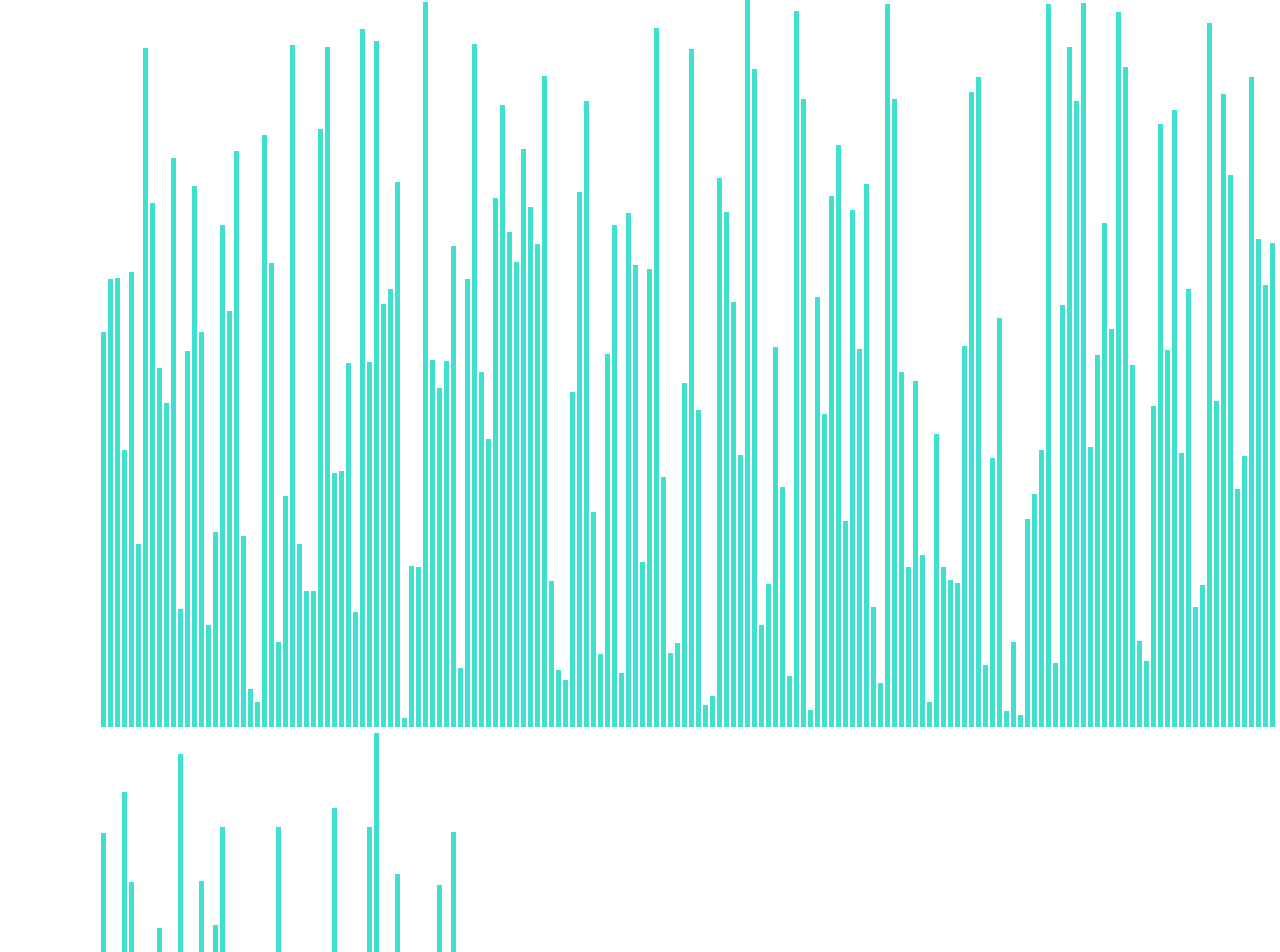
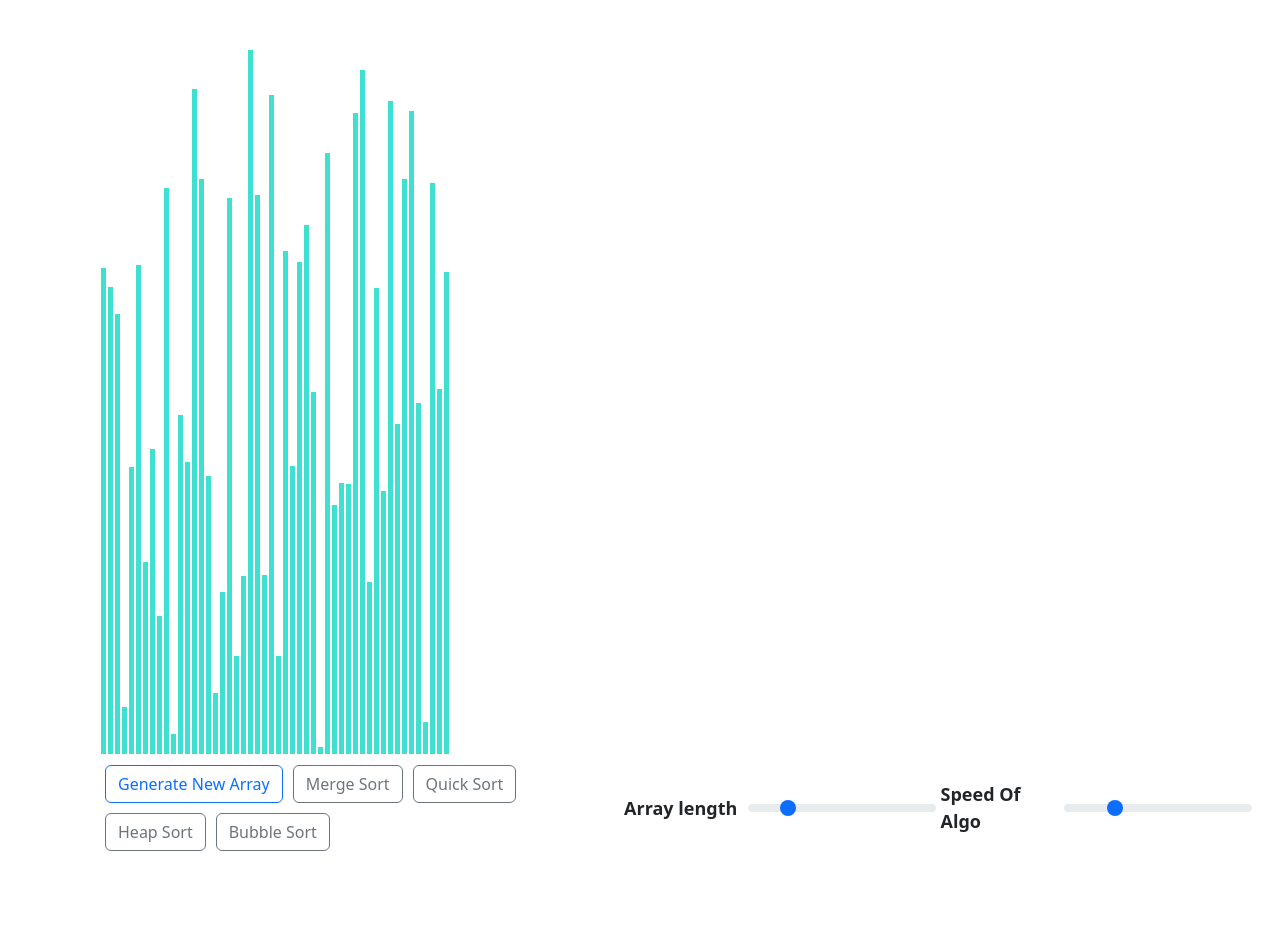
Before and after one commit to surajyadav1975/dsa-projects, a React (Create React App) app in the folder sorting-visualiser/: page / in a window 1280 px wide. Shown: the top 952 px of the page. After the commit the page ends 906 px from the top, so only its background shows below. Built offline with nearby package versions, Linux system fonts and the light colour scheme.

Commit message:
added bubble sort visualizer

```diff
--- /dev/null
+++ b/sorting-visualiser/src/SortingAlgos/BubbleSortalgo.js
@@ -0,0 +1,20 @@
+export function bubbleSortalgo(array){
+    const animations=[];
+    if (array.length <= 1) return array;
+    bubble(array, animations);
+    return animations;
+}
+
+function bubble(arr,animations) {
+    for (var i = 0; i < arr.length; i++) {
+        for (var j = 0; j < (arr.length - i - 1); j++) {
+            animations.push([j,j+1,arr[j],arr[j+1]]);
+            animations.push([j,j+1,arr[j],arr[j+1]]);
+            if (arr[j] > arr[j + 1]) {
+                var temp = arr[j]
+                arr[j] = arr[j + 1]
+                arr[j + 1] = temp
+            }
+        }
+    }
+}
--- a/sorting-visualiser/src/SortingVisualizer/Visualizer.css
+++ b/sorting-visualiser/src/SortingVisualizer/Visualizer.css
@@ -1,6 +1,8 @@
 .array-container {
     position: absolute;
+    margin-top: 50px;
     left: 100px;
+    width: 90%;
   }
 
   .array-bar {
@@ -10,3 +12,19 @@
     display: inline-flex;
     margin: 0 1px;
   }
+
+  .buttons{
+    display: flex;
+    margin-bottom: 50px;
+    justify-content: space-between;
+  }
+
+  .slider{
+    width: 400px;
+    font-weight: bolder;
+    font-size: 18px;
+    text-decoration: solid;
+    display: flex;
+    justify-content: end;
+    align-items: center;
+  }
--- a/sorting-visualiser/src/SortingVisualizer/Visualizer.jsx
+++ b/sorting-visualiser/src/SortingVisualizer/Visualizer.jsx
@@ -1,13 +1,8 @@
 import React from 'react';
 import './Visualizer.css';
-import { mergeSortalgo } from '../SortingAlgos/Sortingalgo';
+import { mergeSortalgo } from '../SortingAlgos/MergeSortalgo';
+import { bubbleSortalgo } from '../SortingAlgos/BubbleSortalgo';
 import "bootstrap/dist/css/bootstrap.min.css";
-
-const ANIMATION_SPEED_MS = 1;
-
-const PRIMARY_COLOR = 'turquoise';
-
-const SECONDARY_COLOR = 'red';
 
 export default class SortingVisualizer extends React.Component{
     constructor(props){
@@ -22,8 +17,9 @@ export default class SortingVisualizer extends React.Component{
 
     resetArray() {
         const array = [];
-        for (let i = 0; i < 220; i++) {
-          array.push(randomIntFromInterval(5, 730));
+        const len=document.getElementById("customRange2").value;
+        for (let i = 0; i < len; i++) {
+          array.push(randomIntFromInterval(5, 720));
         }
         this.setState({array});
       }
@@ -32,37 +28,60 @@ export default class SortingVisualizer extends React.Component{
         const animations = mergeSortalgo(this.state.array);
         for (let i = 0; i < animations.length; i++) {
         const arrayBars = document.getElementsByClassName('array-bar');
+        const speed=document.getElementById("customRange3").value;
         const isColorChange = i % 3 !== 2;
             if (isColorChange) {
                 const [barOneIdx, barTwoIdx] = animations[i];
-            const barOneStyle = arrayBars[barOneIdx].style;
-            const barTwoStyle = arrayBars[barTwoIdx].style;
-            const color = i % 3 === 0 ? SECONDARY_COLOR : PRIMARY_COLOR;
+                const color = i % 3 === 0 ? "red" : "turquoise";
                 setTimeout(() => {
-            barOneStyle.backgroundColor = color;
-            barTwoStyle.backgroundColor = color;
-            }, i * ANIMATION_SPEED_MS);
+                arrayBars[barOneIdx].style.backgroundColor = color;
+                arrayBars[barTwoIdx].style.backgroundColor = color;
+                },i*speed);
             } else {
                 setTimeout(() => {
                 const [barOneIdx, newHeight] = animations[i];
 
                 const barOneStyle = arrayBars[barOneIdx].style;
                 barOneStyle.height = `${newHeight}px`;
-            }, i * ANIMATION_SPEED_MS);
+                }, i*speed);
             }
         }
       }
 
       quickSort() {
-        // We leave it as an exercise to the viewer of this code to implement this method.
+
       }
 
       heapSort() {
-        // We leave it as an exercise to the viewer of this code to implement this method.
       }
 
       bubbleSort() {
-        // We leave it as an exercise to the viewer of this code to implement this method.
+        const animations = bubbleSortalgo(this.state.array);
+        for (let i = 0; i < animations.length; i++) {
+            const arrayBars = document.getElementsByClassName('array-bar');
+            const speed=document.getElementById("customRange3").value;
+            const [barOneIdx, barTwoIdx,baroneidxheight,bartwoidxheight] = animations[i];
+            if(i%2===0){
+                setTimeout(() => {
+                    arrayBars[barOneIdx].style.backgroundColor = "red";
+                    arrayBars[barTwoIdx].style.backgroundColor = "red";
+                },i*speed);
+            }
+            else{
+                if(baroneidxheight>bartwoidxheight){
+                    setTimeout(() => {
+                        const barOneStyle = arrayBars[barOneIdx].style;
+                        const bartwoStyle = arrayBars[barTwoIdx].style;
+                        barOneStyle.height = `${bartwoidxheight}px`;
+                        bartwoStyle.height = `${baroneidxheight}px`;
+                    }, i*speed);
+                }
+                setTimeout(() => {
+                    arrayBars[barOneIdx].style.backgroundColor = "turquoise";
+                    arrayBars[barTwoIdx].style.backgroundColor = "turquoise";
+                },i*speed);
+            }
+        }
       }
 
 
@@ -77,11 +96,21 @@ export default class SortingVisualizer extends React.Component{
                     ></div>
                 ))}
                 <div className='buttons'>
+                    <div>
                     <button className="btn btn-outline-primary" style={{margin: `5px`}} onClick={() => this.resetArray()}>Generate New Array</button>
                     <button className="btn btn-outline-secondary" style={{margin: `5px`}} onClick={() => this.mergeSort()}>Merge Sort</button>
                     <button className="btn btn-outline-secondary" style={{margin: `5px`}} onClick={() => this.quickSort()}>Quick Sort</button>
                     <button  className="btn btn-outline-secondary" style={{margin: `5px`}} onClick={() => this.heapSort()}>Heap Sort</button>
                     <button className="btn btn-outline-secondary" style={{margin: `5px`}} onClick={() => this.bubbleSort()}>Bubble Sort</button>
+                    </div>
+                    <div className='slider'>
+                        <label style={{width: `200px`, margin:`5px`}} for="customRange3" class="form-label">Array length</label>
+                        <input type="range" class="form-range" min="10" max="220" step="10" id="customRange2"/>
+                    </div>
+                    <div className='slider'>
+                        <label style={{width: `200px`, margin:`5px`}} for="customRange3" class="form-label">Speed Of Algo</label>
+                        <input type="range" class="form-range" min="1" max="200" step="10" id="customRange3"/>
+                    </div>
                 </div>
             </div>
         );
```
Also changed, not shown: sorting-visualiser/src/SortingAlgos/MergeSortalgo.js (renamed from sorting-visualiser/src/SortingAlgos/Sortingalgo.js, +0 -20 lines). Lines whose indentation alone changed are shown as unchanged.
